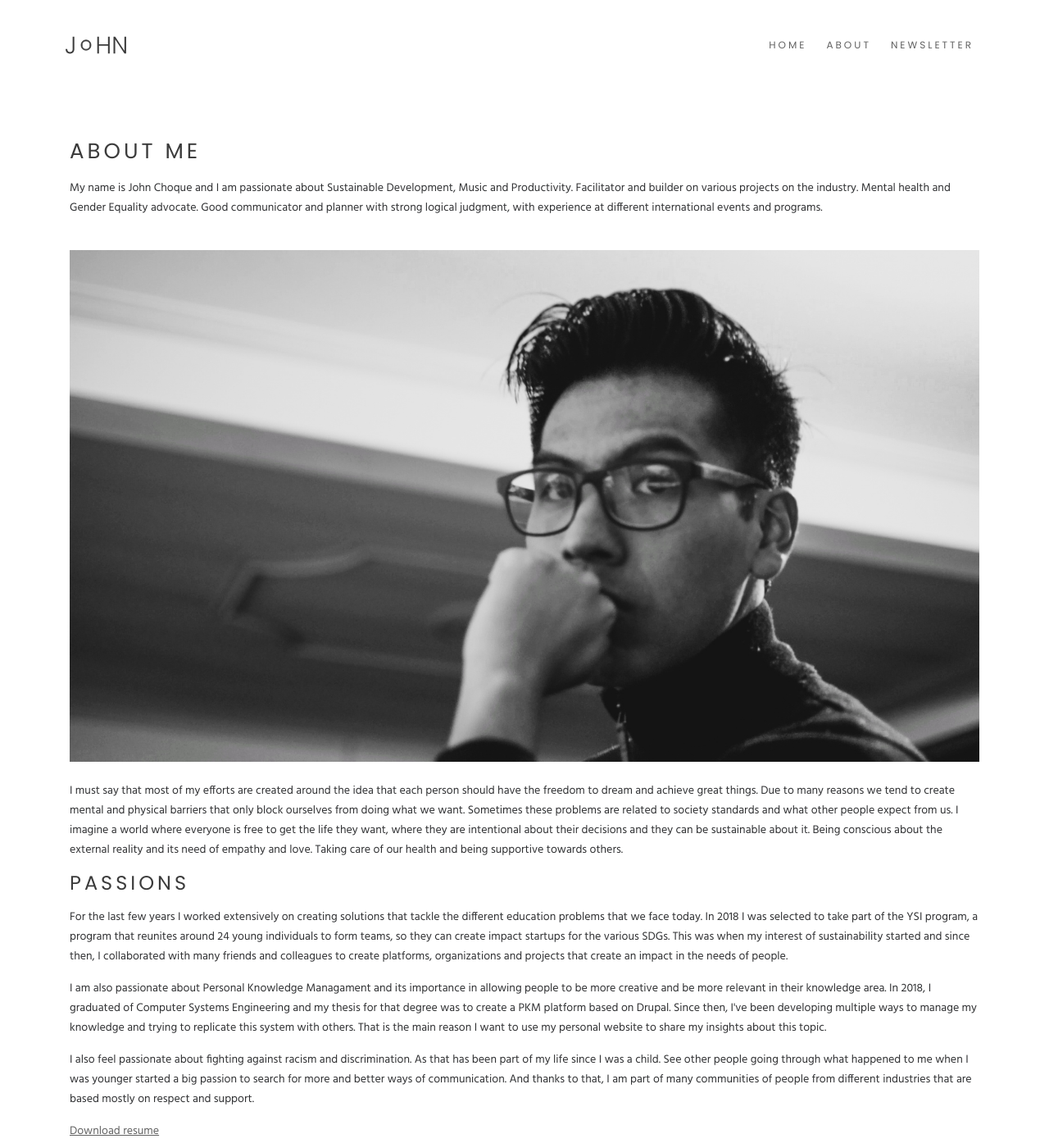
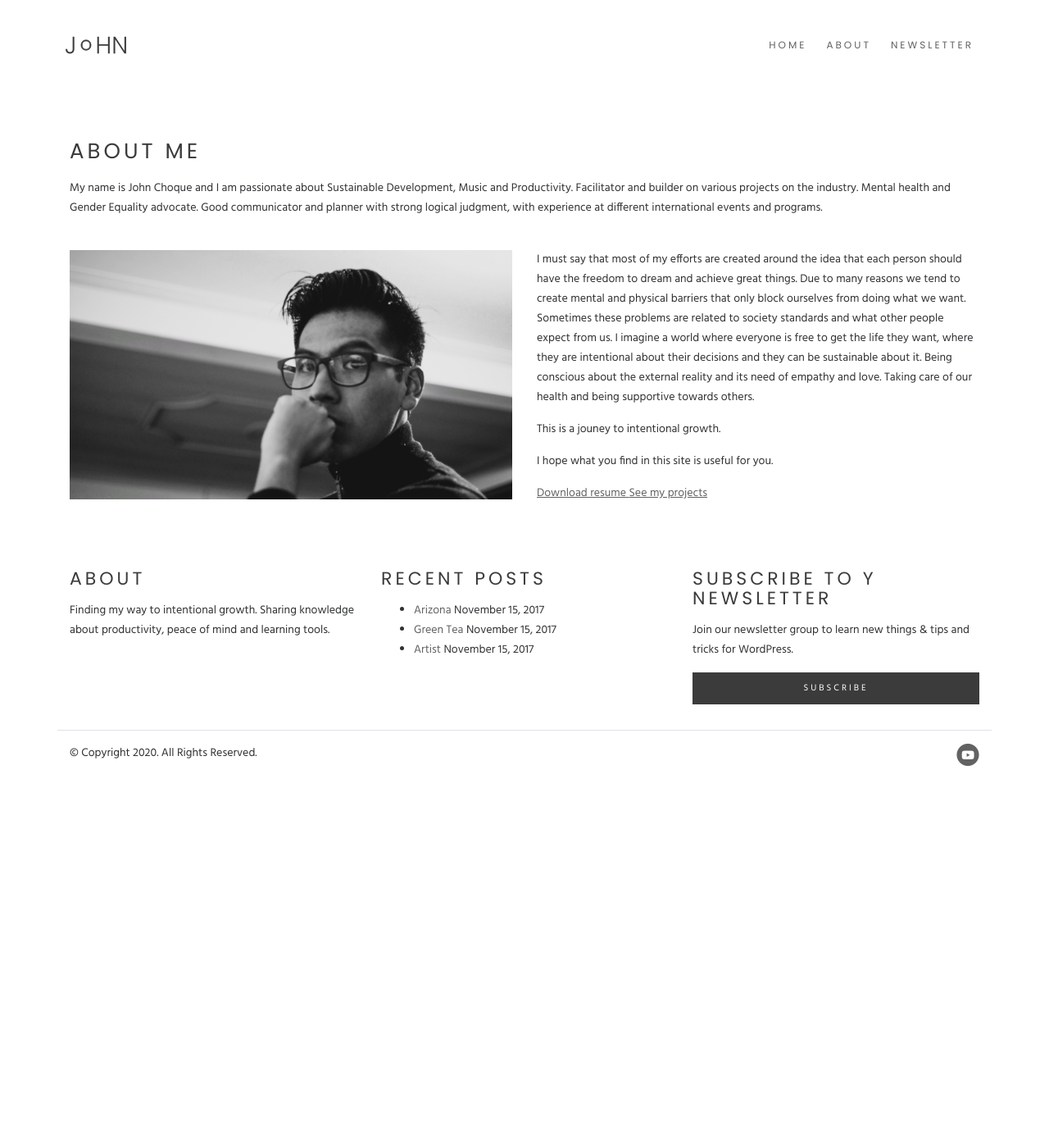
Before and after one commit to thethoughtfulmillennial/thethoughtfulmillennial.github.io, a Jekyll site: the page built from about.html, in a window 1280 px wide and 1400 px high. Shown: the whole window at 82% size. Built offline with Jekyll 4.4.1, drawn with Linux system fonts in a browser that asks for light colours.

Commit message:
Updating about.

```diff
--- a/about.html
+++ b/about.html
@@ -17,12 +17,10 @@ layout: default
 		</div>
 	</div>
 	<div class="row mb-4">
-		<div class="col">
+		<div class="col-md-6 col-12 mb-4">
 			<img src="/assets2/images/about2.jpeg" class="img-fluid" alt="">
 		</div>
-	</div>
-	<div class="row mb-4">
-		<div class="col">
+		<div class="col-md-6 col-12 mb-4">
 			<p>
 				I must say that most of my efforts are created around the idea that each person should have the freedom
 				to dream and achieve great things. Due to many reasons we tend to create mental and physical barriers
@@ -32,29 +30,18 @@ layout: default
 				conscious about the external reality and its need of empathy and love. Taking care of our health and
 				being supportive towards others.
 			</p>
-			<h2>Passions</h2>
-			<p>For the last few years I worked extensively on creating solutions that tackle the different education
-				problems that we face today. In 2018 I was selected to take part of the YSI program, a program that
-				reunites around 24 young individuals to form teams, so they can create impact startups for the various
-				SDGs. This was when my interest of sustainability started and since then, I collaborated with
-				many friends and colleagues to create platforms, organizations and projects that create an impact in the
-				needs of people.
-			</p>
-			<p> I am also passionate about Personal Knowledge Managament and its importance in allowing people to be
-				more creative and be more relevant in their knowledge area. In 2018, I graduated of Computer Systems
-				Engineering and my thesis for that degree was to create a PKM platform based on Drupal. Since then, I've
-				been developing multiple ways to manage my knowledge and trying to replicate this system with others.
-				That is the main reason I want to use my personal website to share my insights about this topic.
+			<p>
+				This is a jouney to intentional growth.
 			</p>
 			<p>
-				I also feel passionate about fighting against racism and discrimination. As that has been part of my
-				life since I was a child. See other people going through what happened to me when I was younger started
-				a big passion to search for more and better ways of communication. And thanks to that, I am part of many
-				communities of people from different industries that are based mostly on respect and support.
+				I hope what you find in this site is useful for you.
 			</p>
 			<a href="/assets/files/john_choque_cv__english.pdf" class="underline">
 				Download resume
 			</a>
+			<a href="/projects" class="underline">
+				See my projects
+			</a>
 		</div>
 	</div>
 </div>
```
